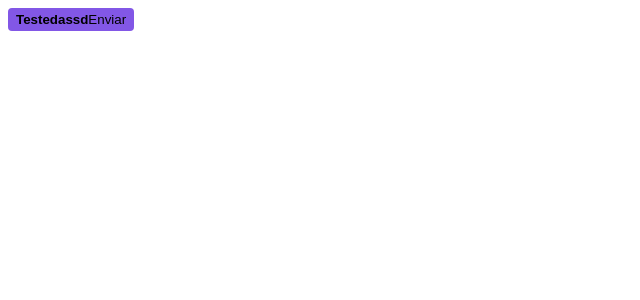
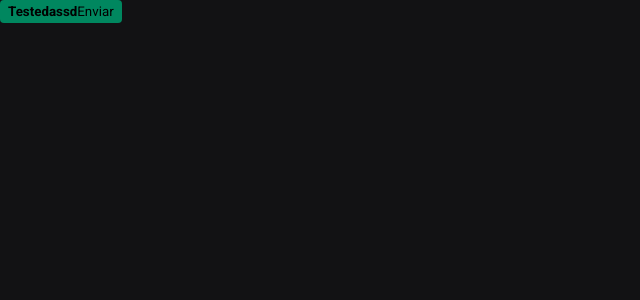
Before and after one commit to DanielSiilva/Shop-ecommerce, a Next.js app: page / in a window 1280 px wide. Shown: the top 300 px of the page, without its empty margins (0-640 px from the left). Built offline with nearby package versions, Linux system fonts and the light colour scheme.

Commit message:
Feat: style

```diff
--- a/src/pages/_app.tsx
+++ b/src/pages/_app.tsx
@@ -1,6 +1,10 @@
+import { AppProps } from "next/app"
+import { globalStyles } from "./styles/global"
 
-import type { AppProps } from 'next/app'
+globalStyles()
 
-export default function App({ Component, pageProps }: AppProps) {
+function App({ Component, pageProps }: AppProps) {
   return <Component {...pageProps} />
 }
+
+export default App
--- a/src/pages/index.tsx
+++ b/src/pages/index.tsx
@@ -1,7 +1,7 @@
 import { styled } from "./styles/index"
 
 const Button = styled('button', {
-  backgroundColor: '$rocketseat',
+  backgroundColor: '$green500',
   borderRadius: 4,
   border: 0,
   padding: '4px 8px',
--- /dev/null
+++ b/src/pages/styles/global.ts
@@ -0,0 +1,19 @@
+import { globalCss } from ".";
+
+export const globalStyles = globalCss({
+  '*': {
+    margin: 0,
+    padding: 0,
+  },
+
+  body: {
+    backgroundColor: '$gray900',
+    color: '$gray100',
+    '-webkit-font-smoothing': 'antialiased',
+  },
+
+  'body, input, textarea, button': {
+    fontFamily: 'Roboto',
+    fontWeight: 400,
+  }
+})
--- a/src/pages/styles/index.tsx
+++ b/src/pages/styles/index.tsx
@@ -1,5 +1,4 @@
 import { createStitches } from "@stitches/react";
-
 export const {
   config,
   styled,
@@ -12,7 +11,15 @@
 } = createStitches({
   theme: {
     colors: {
-      rocketseat: '#8257e6',
+      white: '#FFF',
+
+      gray900: '#121214',
+      gray800: '#202024',
+      gray300: '#c4c4cc',
+      gray100: '#e1e1e6',
+
+      green500: '#00875f',
+      green300: '#00b37e',
     }
   }
 })
```
